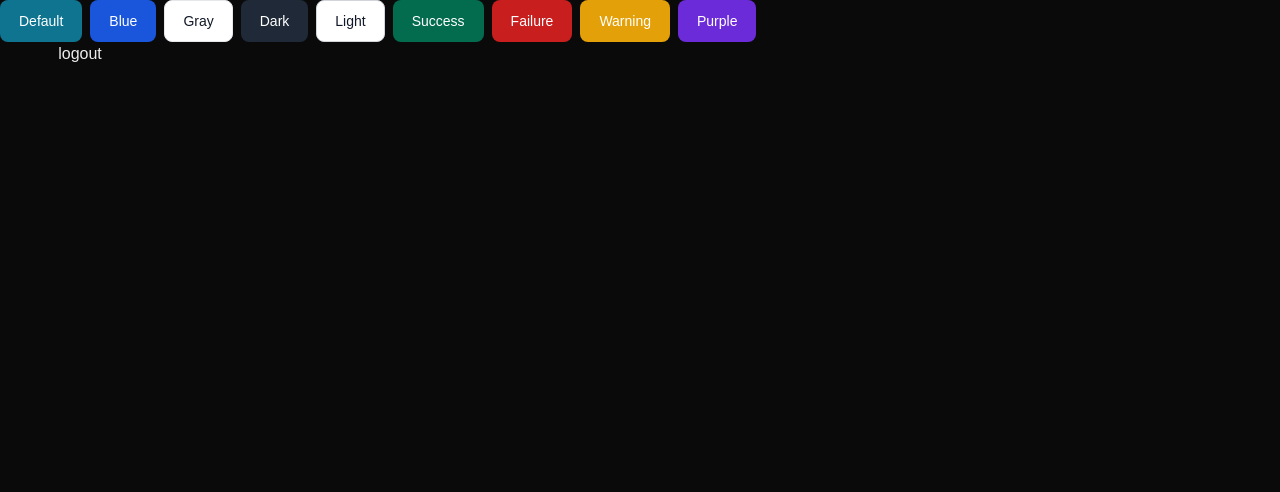
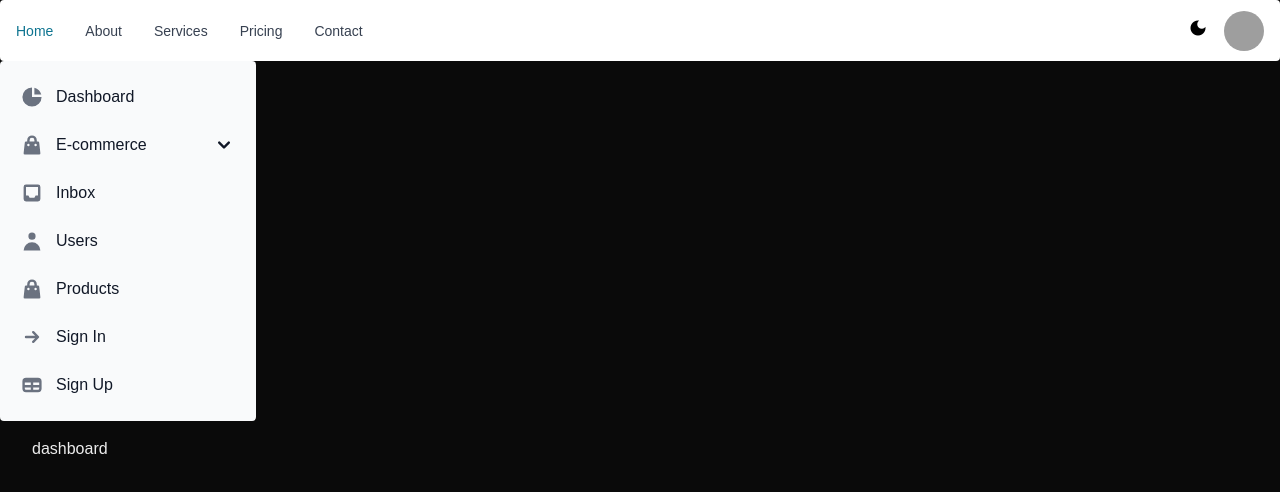
Before and after one commit to mecoderforhad/ecomfront, a Next.js app: page / in a window 1280 px wide. Shown: the top 492 px of the page. Built offline with nearby package versions, Linux system fonts and the light colour scheme; no server answers; grey boxes are pictures that could not be loaded.

Commit message:
main layout dark mode

```diff
--- a/app/globals.css
+++ b/app/globals.css
@@ -1,3 +1,5 @@
+@import url('https://fonts.googleapis.com/icon?family=Material+Icons');
+
 @tailwind base;
 @tailwind components;
 @tailwind utilities;
--- a/app/layout.tsx
+++ b/app/layout.tsx
@@ -3,6 +3,7 @@ import { Geist, Geist_Mono } from "next/font/google";
 import { Toaster } from "react-hot-toast";
 import { NextAuthProvider } from "./signin/session";
 import "./globals.css";
+import MainLayout from "@/core/main-layout/MainLayout";
 
 const geistSans = Geist({
   variable: "--font-geist-sans",
@@ -30,7 +31,9 @@ export default function RootLayout({
         className={`${geistSans.variable} ${geistMono.variable} antialiased`}
       >
         <Toaster position="top-right" reverseOrder={false} />
-        <NextAuthProvider>{children}</NextAuthProvider>
+        <NextAuthProvider>
+          <MainLayout>{children}</MainLayout>
+        </NextAuthProvider>
       </body>
     </html>
   );
--- a/app/page.tsx
+++ b/app/page.tsx
@@ -1,33 +1,12 @@
-"use client"
+"use client";
 
 import { CustomButton } from "@/components/button/Button";
+import { SideBar } from "@/core/navigation/SideBar";
 import { useSession, signOut } from "next-auth/react";
 
 const Protected = () => {
   const { data: session } = useSession();
-
-  const handleLogout = async () => {
-    try {
-      await signOut();
-    } catch (error) {
-      console.error("An error occurred during logout:", error);
-    }
-  };
-
-  return (
-    <>
-      <>
-        <div>
-          <p className="text-black">{session?.user?.name}</p>
-          <p className="text-black">{session?.user?.email}</p>
-        </div>
-        <CustomButton />
-        <button className="w-40" onClick={handleLogout}>
-          logout
-        </button>
-      </>
-    </>
-  );
+  return <>dashboard</>;
 };
 
 export default Protected;
--- /dev/null
+++ b/components/icon/MaterialIcon.tsx
@@ -0,0 +1,20 @@
+import React from 'react';
+
+interface MaterialIconProps {
+  name: string;
+  size?: number;
+  color?: string;
+}
+
+const MaterialIcon: React.FC<MaterialIconProps> = ({ name, size = 20, color = 'rgb(0, 55, 118)' }) => {
+  return (
+    <span
+      className="material-icons"
+      style={{ fontSize: `${size}px`, color: color }}
+    >
+      {name}
+    </span>
+  );
+};
+
+export default MaterialIcon;
--- /dev/null
+++ b/core/dark-mode/DarkModeSwitch.tsx
@@ -0,0 +1,41 @@
+"use client";
+
+import MaterialIcon from "@/components/icon/MaterialIcon";
+import { useThemeMode } from "flowbite-react";
+import { useEffect, useState } from "react";
+
+export function DarkModeSwitcher() {
+  const { mode, setMode } = useThemeMode();
+  const [isClient, setIsClient] = useState(false);
+
+  useEffect(() => {
+    setIsClient(true);
+  }, []);
+
+  const toggleMode = () => {
+    setMode(mode === "dark" ? "light" : "dark");
+  };
+
+  if (!isClient) {
+    return null;
+  }
+
+  return (
+    <div className="flex flex-row gap-8 text-cyan-500">
+      <div className="flex flex-col items-center gap-2 font-medium text-gray-900 dark:text-gray-400">
+        <button
+          aria-label="Toggle dark/light mode"
+          type="button"
+          onClick={toggleMode}
+          className="rounded-lg p-2 text-sm text-gray-500 hover:bg-gray-100 focus:outline-none focus:ring-4 focus:ring-gray-200 dark:bg-gray-800 dark:text-gray-400 dark:hover:bg-gray-700 dark:focus:ring-gray-700"
+        >
+          {mode === "dark" ? (
+            <MaterialIcon name="light_mode" color="white" />
+          ) : (
+            <MaterialIcon name="dark_mode" color="black" />
+          )}
+        </button>
+      </div>
+    </div>
+  );
+}
--- /dev/null
+++ b/core/main-layout/MainLayout.tsx
@@ -0,0 +1,24 @@
+"use client";
+
+import React from "react";
+import { usePathname } from "next/navigation";
+import { SideBar } from "../navigation/SideBar";
+import { TopNavBar } from "../navigation/TopNavbar";
+
+export default function MainLayout({
+  children,
+}: {
+  children: React.ReactNode;
+}) {
+  const pathname = usePathname();
+  const noLayoutRoutes = ["/signin"];
+  const shouldShowLayout = !noLayoutRoutes.includes(pathname);
+
+  return (
+    <>
+      {shouldShowLayout && <TopNavBar />}
+      {shouldShowLayout && <SideBar />}
+      <div className={`${shouldShowLayout && "px-8 py-4"}`}>{children}</div>
+    </>
+  );
+}
--- /dev/null
+++ b/core/navigation/SideBar.tsx
@@ -0,0 +1,40 @@
+
+"use client";
+
+import { Sidebar } from "flowbite-react";
+import { HiArrowSmRight, HiChartPie, HiInbox, HiShoppingBag, HiTable, HiUser } from "react-icons/hi";
+
+export function SideBar() {
+  return (
+    <Sidebar aria-label="Sidebar with multi-level dropdown example">
+      <Sidebar.Items>
+        <Sidebar.ItemGroup>
+          <Sidebar.Item href="#" icon={HiChartPie}>
+            Dashboard
+          </Sidebar.Item>
+          <Sidebar.Collapse icon={HiShoppingBag} label="E-commerce">
+            <Sidebar.Item href="#">Products</Sidebar.Item>
+            <Sidebar.Item href="#">Sales</Sidebar.Item>
+            <Sidebar.Item href="#">Refunds</Sidebar.Item>
+            <Sidebar.Item href="#">Shipping</Sidebar.Item>
+          </Sidebar.Collapse>
+          <Sidebar.Item href="#" icon={HiInbox}>
+            Inbox
+          </Sidebar.Item>
+          <Sidebar.Item href="#" icon={HiUser}>
+            Users
+          </Sidebar.Item>
+          <Sidebar.Item href="#" icon={HiShoppingBag}>
+            Products
+          </Sidebar.Item>
+          <Sidebar.Item href="#" icon={HiArrowSmRight}>
+            Sign In
+          </Sidebar.Item>
+          <Sidebar.Item href="#" icon={HiTable}>
+            Sign Up
+          </Sidebar.Item>
+        </Sidebar.ItemGroup>
+      </Sidebar.Items>
+    </Sidebar>
+  );
+}
--- /dev/null
+++ b/core/navigation/TopNavbar.tsx
@@ -0,0 +1,62 @@
+"use client";
+
+import { Avatar, Dropdown, Navbar } from "flowbite-react";
+import { signOut } from "next-auth/react";
+import { DarkModeSwitcher } from "../dark-mode/DarkModeSwitch";
+
+export function TopNavBar() {
+  const handleLogout = async () => {
+    try {
+      await signOut();
+    } catch (error) {
+      console.error("An error occurred during logout:", error);
+    }
+  };
+
+  return (
+    <Navbar fluid rounded>
+      {/* <Navbar.Brand href="https://flowbite-react.com">
+        <img src="/favicon.svg" className="mr-3 h-6 sm:h-9" alt="Flowbite React Logo" />
+        <span className="self-center whitespace-nowrap text-xl font-semibold dark:text-white">Flowbite React</span>
+      </Navbar.Brand> */}
+      <div className="flex md:order-2">
+        <div className="px-2">
+          <DarkModeSwitcher />
+        </div>
+        <Dropdown
+          arrowIcon={false}
+          inline
+          label={
+            <Avatar
+              alt="User settings"
+              img="https://flowbite.com/docs/images/people/profile-picture-5.jpg"
+              rounded
+            />
+          }
+        >
+          <Dropdown.Header>
+            <span className="block text-sm">Bonnie Green</span>
+            <span className="block truncate text-sm font-medium">
+              name@flowbite.com
+            </span>
+          </Dropdown.Header>
+          <Dropdown.Item>Dashboard</Dropdown.Item>
+          <Dropdown.Item>Settings</Dropdown.Item>
+          <Dropdown.Item>Earnings</Dropdown.Item>
+          <Dropdown.Divider />
+          <Dropdown.Item onClick={handleLogout}>Sign out</Dropdown.Item>
+        </Dropdown>
+        <Navbar.Toggle />
+      </div>
+      <Navbar.Collapse>
+        <Navbar.Link href="#" active>
+          Home
+        </Navbar.Link>
+        <Navbar.Link href="#">About</Navbar.Link>
+        <Navbar.Link href="#">Services</Navbar.Link>
+        <Navbar.Link href="#">Pricing</Navbar.Link>
+        <Navbar.Link href="#">Contact</Navbar.Link>
+      </Navbar.Collapse>
+    </Navbar>
+  );
+}
--- a/package.json
+++ b/package.json
@@ -15,7 +15,7 @@
   },
   "dependencies": {
     "flowbite-react": "^0.10.2",
-    "js-cookie": "^3.0.5",
+    "material-design-icons": "^3.0.1",
     "next": "15.1.3",
     "next-auth": "^5.0.0-beta.25",
     "react": "^19.0.0",
```
Also changed, not shown: 1 other file (tests, documents, lock files or other folders).
